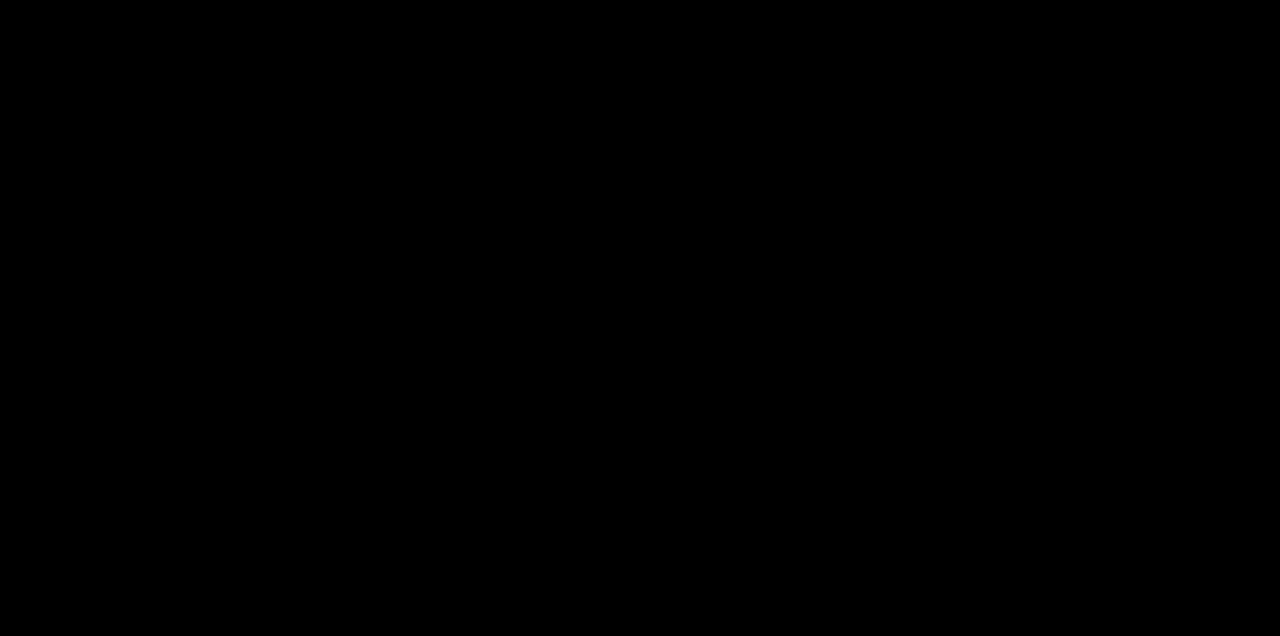
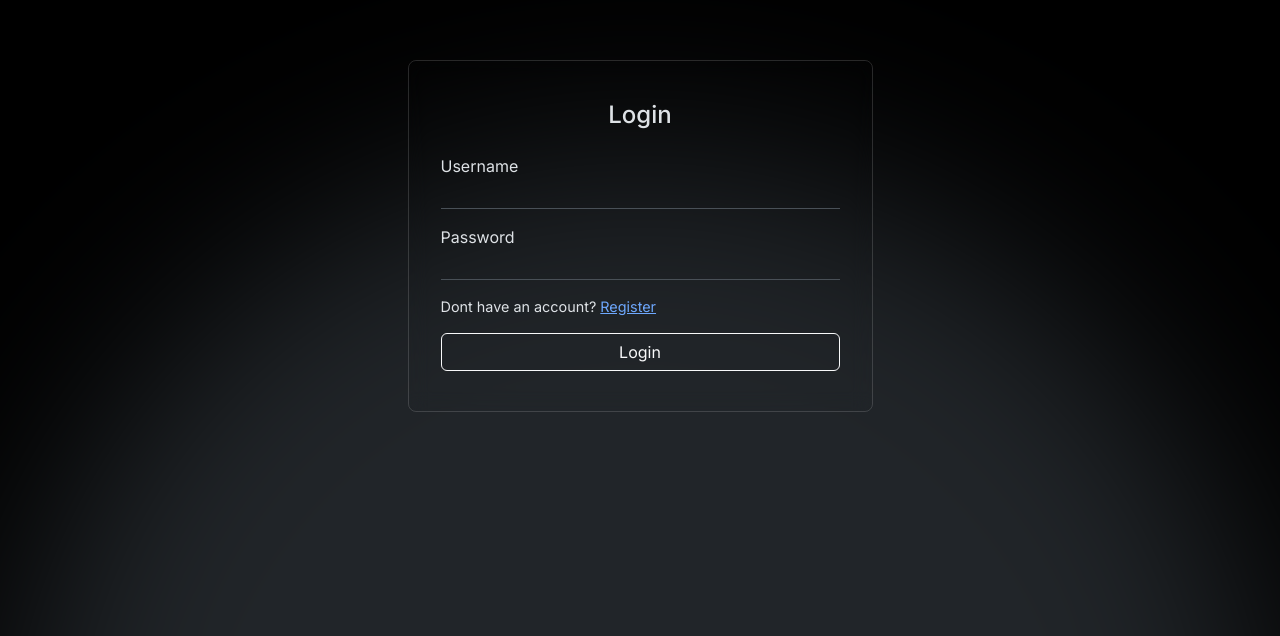
Before and after one commit to superevilstockholm/Arcola-AI, a Vue app: page /login in a window 1280 px wide. Shown: the part 164-800 px from the top of the page. Built offline with nearby package versions, Linux system fonts and the light colour scheme; no server answers.

Commit message:
created login view and added consumed login api and created is logged in event

```diff
--- a/public/index.html
+++ b/public/index.html
@@ -1,5 +1,5 @@
 <!DOCTYPE html>
-<html lang="">
+<html lang="en">
     <head>
         <meta charset="utf-8" />
         <meta http-equiv="X-UA-Compatible" content="IE=edge" />
--- a/src/components/FooterComponent.vue
+++ b/src/components/FooterComponent.vue
@@ -2,30 +2,30 @@
     <div class="container">
         <div class="row mb-3">
             <div class="col-12 col-md-12 col-lg-6">
-                <h6 class="fw-semibold">Arcola AI</h6>
-                <p style="font-size: 0.9rem;">Lorem ipsum dolor sit amet consectetur adipisicing elit. Obcaecati molestias quasi sint.</p>
+                <h4 class="fw-semibold">Arcola AI 🤖</h4>
+                <p class="text-muted" style="font-size: 0.9rem;">Arcola AI is an artificial intelligence platform that helps you increase productivity, creativity and work efficiency through modern technologies.</p>
             </div>
             <div class="col-12 col-md-4 col-lg-2">
                 <h6 class="fw-semibold">Follow Us</h6>
-                <ul class="list-unstyled" style="font-size: 0.9rem;">
-                    <li v-for="link in navLinks">
-                        <RouterLink class="nav-link" :to="link[1]">{{ link[0] }}</RouterLink>
+                <ul class="list-unstyled text-muted" style="font-size: 0.9rem;">
+                    <li v-for="link in socialLinks">
+                        <RouterLink class="nav-link footer-nav-link" :to="link[1]">{{ link[0] }}</RouterLink>
                     </li>
                 </ul>
             </div>
             <div class="col-12 col-md-4 col-lg-2">
                 <h6 class="fw-semibold">Contact Us</h6>
-                <ul class="list-unstyled" style="font-size: 0.9rem;">
-                    <li v-for="link in navLinks">
-                        <RouterLink class="nav-link" :to="link[1]">{{ link[0] }}</RouterLink>
+                <ul class="list-unstyled text-muted" style="font-size: 0.9rem;">
+                    <li v-for="link in contactLinks">
+                        <RouterLink class="nav-link footer-nav-link" :to="link[1]">{{ link[0] }}</RouterLink>
                     </li>
                 </ul>
             </div>
             <div class="col-12 col-md-4 col-lg-2">
                 <h6 class="fw-semibold">Pages</h6>
-                <ul class="list-unstyled" style="font-size: 0.9rem;">
+                <ul class="list-unstyled text-muted" style="font-size: 0.9rem;">
                     <li v-for="link in navLinks">
-                        <RouterLink class="nav-link" :to="link[1]">{{ link[0] }}</RouterLink>
+                        <RouterLink class="nav-link footer-nav-link" :to="link[1]">{{ link[0] }}</RouterLink>
                     </li>
                 </ul>
             </div>
@@ -35,13 +35,33 @@
         </div>
     </div>
 </template>
+<style scoped>
+.footer-nav-link {
+    display: inline-block;
+    transition: all 0.2s ease-in-out;
+}
+.footer-nav-link:hover {
+    color: var(--bs-body) !important;
+    filter: brightness(2);
+    transform: translateX(5px) scale(1.1);
+}
+</style>
 <script>
 export default {
     name: "FooterComponent",
     data() {
         return {
-            socialLinks: [],
-            contactLinks: [],
+            socialLinks: [
+                ["Facebook", "https://www.facebook.com/"],
+                ["Twitter", "https://www.twitter.com/"],
+                ["Instagram", "https://www.instagram.com/"],
+                ["Linkedin", "https://www.linkedin.com/"],
+            ],
+            contactLinks: [
+                ["Email", "mailto:6oN9I@example.com"],
+                ["Phone", "tel:+1234567890"],
+                ["Address", "https://www.google.com/maps"],
+            ],
             navLinks: [
                 ["Home", "/"],
                 ["Features", "/features"],
--- a/src/store/UserDataStore.js
+++ b/src/store/UserDataStore.js
@@ -4,26 +4,23 @@ import axios from "axios";
 
 export const useUserDataStore = defineStore("userData", {
     state: () => ({
-        isLoggedIn: false,
         userData: null,
     }),
     actions: {
         async isLoggedInCheck() {
-            await axios
-                .get("/api/user", { withCredentials: true })
-                .then((response) => {
-                    if (response.status == 200) {
-                        if (response.data.status) {
-                            if (response.data.message == "1") {
-                                this.isLoggedIn = true;
-                            }
+            try {
+                const response = await axios.get("/api/isLoggedIn", { withCredentials: true });
+                if (response.status == 200) {
+                    if (response.data.status) {
+                        if (response.data.message == "1") {
+                            return true;
                         }
                     }
-                    this.isLoggedIn = false;
-                })
-                .catch(() => {
-                    this.isLoggedIn = false;
-                });
+                }
+                return false;
+            } catch {
+                return false;
+            }
         },
     },
 });
--- a/src/views/LoginView.vue
+++ b/src/views/LoginView.vue
@@ -1,17 +1,86 @@
 <template>
-    <section>
-        <div class="container">
-
+    <section class="vh-100 position-relative overflow-hidden">
+        <div class="position-absolute w-100 h-100 p-0 m-0 z-n1">
+            <div class="ratio ratio-1x1 w-100 rounded-circle bg-body" style="transform: translateY(25%); filter: blur(100px)"></div>
+        </div>
+        <div class="container h-100">
+            <div class="h-100 w-100 d-flex align-items-center justify-content-center">
+                <div class="card px-3 py-4 bg-transparent border-1 col-12 col-md-8 col-lg-5 rounded-3" style="backdrop-filter: blur(10px)">
+                    <div class="card-body">
+                        <h4 class="card-title text-center">Login</h4>
+                        <form @submit.prevent="handleLogin" class="mt-4">
+                            <div class="mb-3">
+                                <label for="username" class="form-label p-0 m-0">Username</label>
+                                <input type="text" class="form-control form-control-sm border-0 bg-transparent border-bottom rounded-0" id="username" v-model="form.username" minlength="5" maxlength="50" required />
+                            </div>
+                            <div class="mb-3">
+                                <label for="password" class="form-label p-0 m-0">Password</label>
+                                <input type="password" class="form-control form-control-sm border-0 bg-transparent border-bottom rounded-0" id="password" v-model="form.password" minlength="8" maxlength="64" required />
+                            </div>
+                            <p class="p-0 m-0" style="font-size: 0.9rem">
+                                Dont have an account?
+                                <RouterLink to="/register">Register</RouterLink>
+                            </p>
+                            <p class="text-danger p-0 m-0 mt-2" style="font-size: 0.9rem">{{ errorMsg }}</p>
+                            <button type="submit" class="btn btn-outline-light w-100 mt-2">Login</button>
+                        </form>
+                    </div>
+                </div>
+            </div>
         </div>
     </section>
 </template>
+<style scoped>
+input:focus {
+    box-shadow: none !important;
+}
+input:-webkit-autofill,
+input:-webkit-autofill:hover,
+input:-webkit-autofill:focus,
+input:-webkit-autofill:active {
+    -webkit-background-clip: text;
+    -webkit-text-fill-color: var(--bs-body);
+}
+</style>
 <script>
+import axios from "axios";
+import { useUserDataStore } from "@/store/UserDataStore";
+
 export default {
-    name: "LoginView",
+    name: "RegisterView",
     data() {
         return {
-            //
+            form: {
+                username: "",
+                password: "",
+            },
+            errorMsg: "",
+        };
+    },
+    async mounted() {
+        if (await useUserDataStore().isLoggedInCheck()) {
+            this.$router.push("/dashboard");
         }
-    }
-}
+    },
+    methods: {
+        async handleLogin() {
+            await axios
+                .post("/api/login", this.form, { headers: { "Content-Type": "application/json" } })
+                .then(async (response) => {
+                    if (response.status == 200) {
+                        if (await response.data?.status) {
+                            if ((await response.data?.message) == "User logged in successfully") {
+                                this.$router.push("/dashboard");
+                            }
+                        }
+                    }
+                })
+                .catch(async (error) => {
+                    if (error.response?.status == 401) {
+                        this.errorMsg = await error.response?.data?.message;
+                    }
+                });
+        },
+    },
+};
 </script>
--- a/src/views/RegisterView.vue
+++ b/src/views/RegisterView.vue
@@ -1,11 +1,11 @@
 <template>
     <section class="vh-100 position-relative overflow-hidden">
         <div class="position-absolute w-100 h-100 p-0 m-0 z-n1">
-            <div class="ratio ratio-1x1 w-100 rounded-circle bg-body" style="transform: translateY(25%); filter: blur(100px);"></div>
+            <div class="ratio ratio-1x1 w-100 rounded-circle bg-body" style="transform: translateY(25%); filter: blur(100px)"></div>
         </div>
         <div class="container h-100">
             <div class="h-100 w-100 d-flex align-items-center justify-content-center">
-                <div class="card px-3 py-4 bg-transparent border-1 col-12 col-md-8 col-lg-5 rounded-3" style="backdrop-filter: blur(10px);">
+                <div class="card px-3 py-4 bg-transparent border-1 col-12 col-md-8 col-lg-5 rounded-3" style="backdrop-filter: blur(10px)">
                     <div class="card-body">
                         <h4 class="card-title text-center">Register</h4>
                         <form @submit.prevent="handleRegister" class="mt-4">
@@ -21,9 +21,12 @@
                                 <label for="password" class="form-label p-0 m-0">Password</label>
                                 <input type="password" class="form-control form-control-sm border-0 bg-transparent border-bottom rounded-0" id="password" v-model="form.password" minlength="8" maxlength="64" required />
                             </div>
-                            <p class="p-0 m-0" style="font-size: 0.9rem;">Already have an account? <RouterLink to="/login">Login</RouterLink></p>
-                            <p class="text-danger p-0 m-0 mt-2" style="font-size: 0.9rem;">{{ errorMsg }}</p>
-                            <button type="submit" class="btn btn-primary w-100 mt-2">Register</button>
+                            <p class="p-0 m-0" style="font-size: 0.9rem">
+                                Already have an account?
+                                <RouterLink to="/login">Login</RouterLink>
+                            </p>
+                            <p class="text-danger p-0 m-0 mt-2" style="font-size: 0.9rem">{{ errorMsg }}</p>
+                            <button type="submit" class="btn btn-outline-light w-100 mt-2">Register</button>
                         </form>
                     </div>
                 </div>
@@ -38,13 +41,14 @@ input:focus {
 input:-webkit-autofill,
 input:-webkit-autofill:hover,
 input:-webkit-autofill:focus,
-input:-webkit-autofill:active{
+input:-webkit-autofill:active {
     -webkit-background-clip: text;
     -webkit-text-fill-color: var(--bs-body);
 }
 </style>
 <script>
 import axios from "axios";
+import { useUserDataStore } from "@/store/UserDataStore";
 
 export default {
     name: "RegisterView",
@@ -57,6 +61,11 @@ export default {
             },
             errorMsg: "",
         };
+    },
+    async mounted() {
+        if (await useUserDataStore().isLoggedInCheck()) {
+            this.$router.push("/dashboard");
+        }
     },
     methods: {
         async handleRegister() {
```
